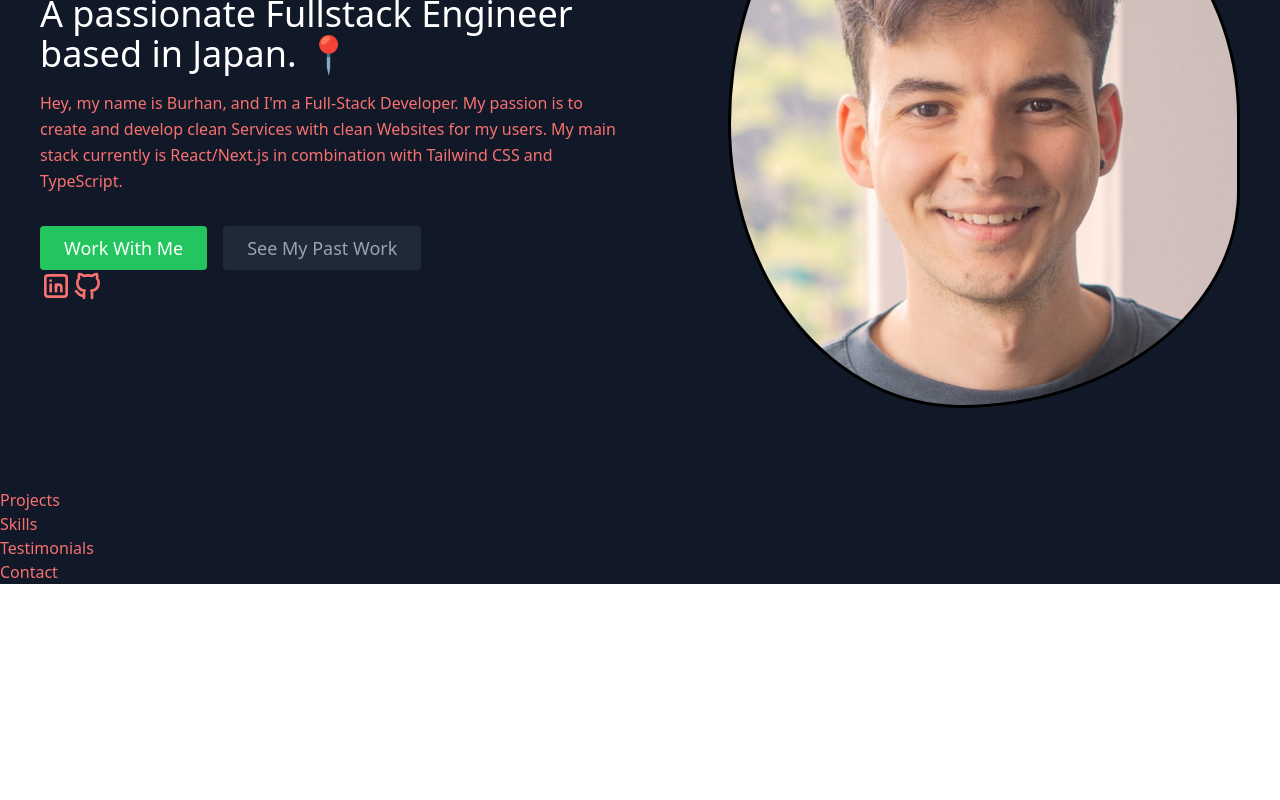
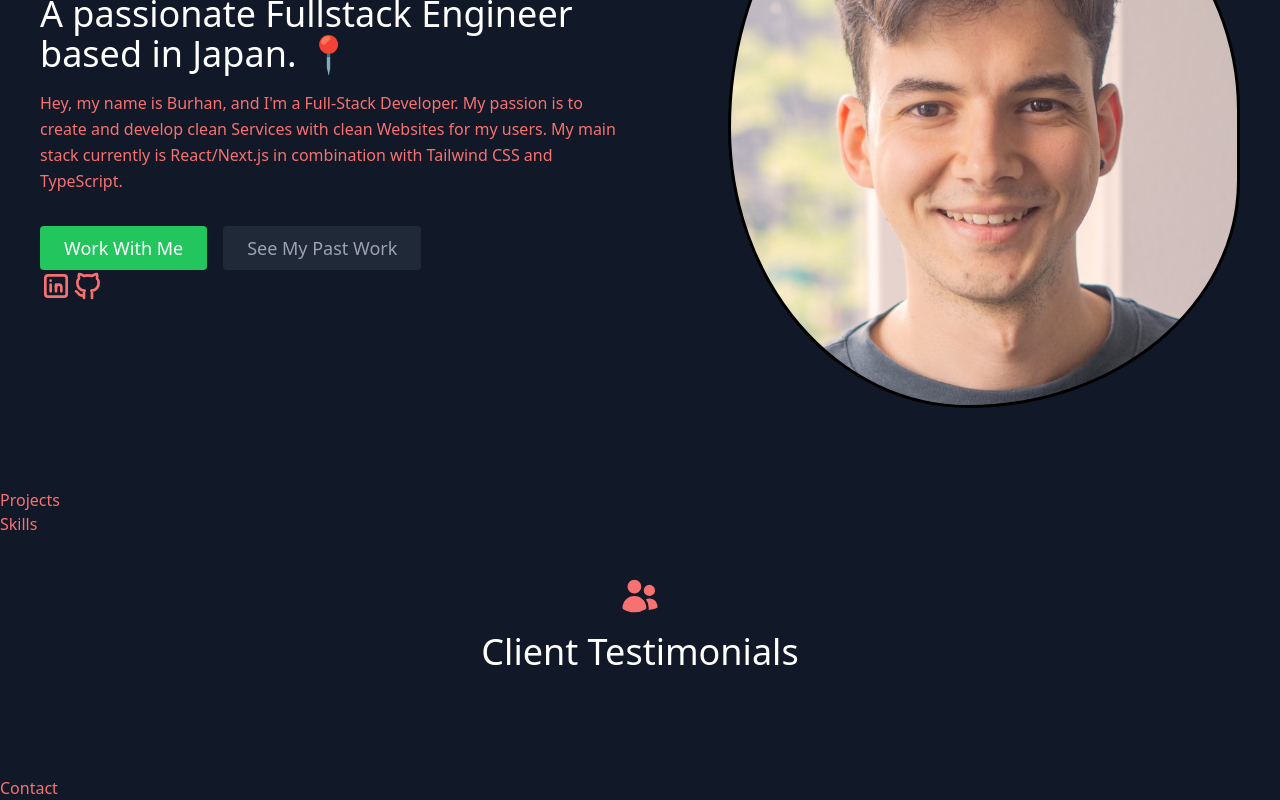
Before and after one commit to ksburhan/portfolio, a React (Create React App) app: page / in a window 1280 px wide. Shown: the part 304-1104 px from the top of the page. Before the commit the page ends 888 px from the top, so only its background shows below. Built offline with nearby package versions, Linux system fonts and the light colour scheme.

Commit message:
update testimonials

```diff
--- a/src/components/Testimonials.js
+++ b/src/components/Testimonials.js
@@ -1,7 +1,43 @@
+import { CommandLineIcon, UsersIcon } from "@heroicons/react/24/solid";
 import React from "react";
+import { testimonials } from "../data";
 
 const Testimonials = () => {
-    return (<h1>Testimonials</h1>);
+    return (
+        <section id="testimonials">
+          <div className="container px-5 py-10 mx-auto text-center">
+            <UsersIcon className="w-10 inline-block mb-4" />
+            <h1 className="sm:text-4xl text-3xl font-medium title-font text-white mb-12">
+              Client Testimonials
+            </h1>
+            <div className="flex flex-wrap m-4">
+              {testimonials.map((testimonial) => (
+                <div className="p-4 md:w-1/2 w-full">
+                  <div className="h-full bg-gray-800 bg-opacity-40 p-8 rounded">
+                    <CommandLineIcon className="block w-8 text-gray-500 mb-4" />
+                    <p className="leading-relaxed mb-6">{testimonial.quote}</p>
+                    <div className="inline-flex items-center">
+                      <img
+                        alt="testimonial"
+                        src={testimonial.image}
+                        className="w-12 rounded-full flex-shrink-0 object-cover object-center"
+                      />
+                      <span className="flex-grow flex flex-col pl-4">
+                        <span className="title-font font-medium text-white">
+                          {testimonial.name}
+                        </span>
+                        <span className="text-gray-500 text-sm uppercase">
+                          {testimonial.company}
+                        </span>
+                      </span>
+                    </div>
+                  </div>
+                </div>
+              ))}
+            </div>
+          </div>
+        </section>
+      );
 }
 
 export default Testimonials;
```
